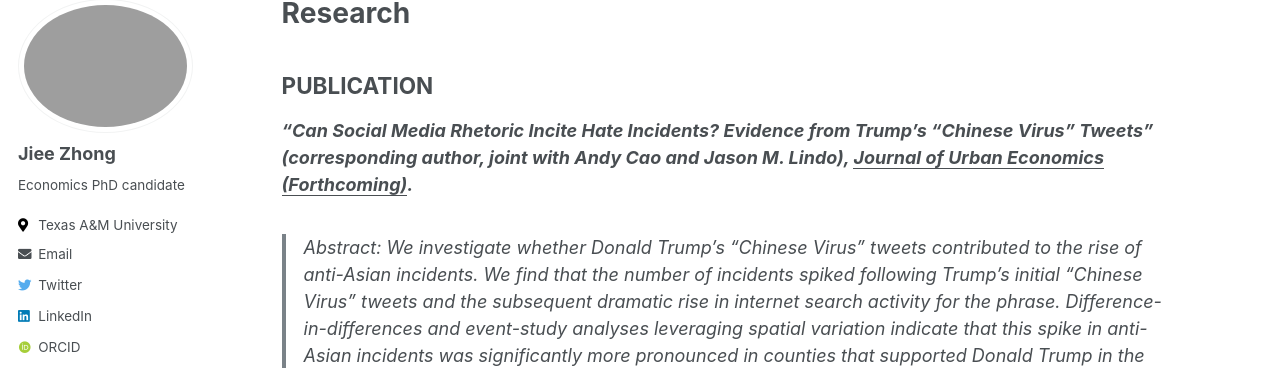
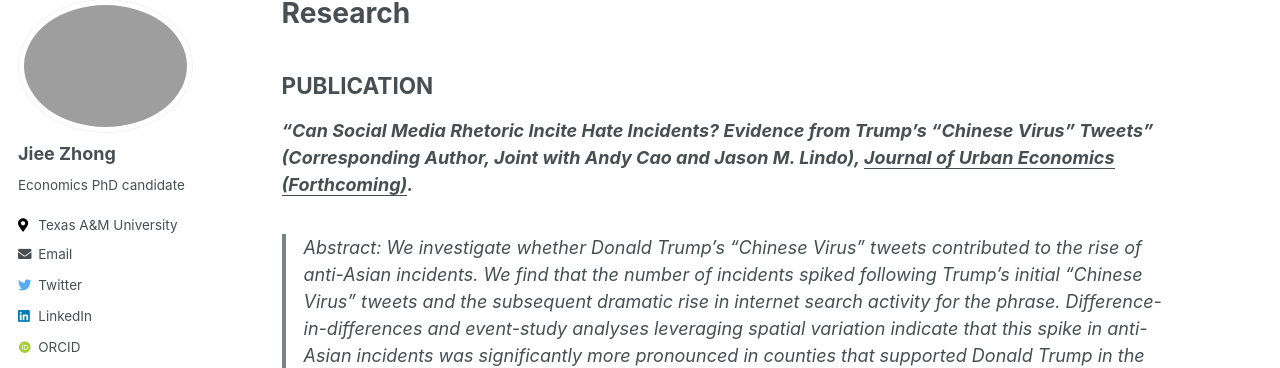
Before and after one commit to jieezhong/jieezhong.github.io, a Jekyll site: the page built from _pages/research.md, in a window 1280 px wide and 900 px high. Shown: the part 119-487 px from the top of the window. Built offline with Jekyll 4.4.1, drawn with Linux system fonts in a browser that asks for light colours; some web fonts are replaced.

```diff
--- a/_pages/research.md
+++ b/_pages/research.md
@@ -7,7 +7,7 @@ author_profile: true
 ---
 ## PUBLICATION
 
-***"Can Social Media Rhetoric Incite Hate Incidents? Evidence from Trump's "Chinese Virus" Tweets" (corresponding author, joint with Andy Cao and Jason M. Lindo), <ins> Journal of Urban Economics (Forthcoming)</ins>.***
+***"Can Social Media Rhetoric Incite Hate Incidents? Evidence from Trump's "Chinese Virus" Tweets" (Corresponding Author, Joint with Andy Cao and Jason M. Lindo), <ins> Journal of Urban Economics (Forthcoming)</ins>.***
 
 > Abstract: We investigate whether Donald Trump's "Chinese Virus" tweets contributed to the rise of anti-Asian incidents. We find that the number of incidents spiked following Trump’s initial “Chinese Virus” tweets and the subsequent dramatic rise in internet search activity for the phrase. Difference-in-differences and event-study analyses leveraging spatial variation indicate that this spike in anti-Asian incidents was significantly more pronounced in counties that supported Donald Trump in the 2016 presidential election relative to those that supported Hillary Clinton. We estimate that anti-Asian incidents spiked by approximately 4200 percent in Trump-supported counties compared to an increase of approximately 200 percent in Clinton-supported counties.
 
```
